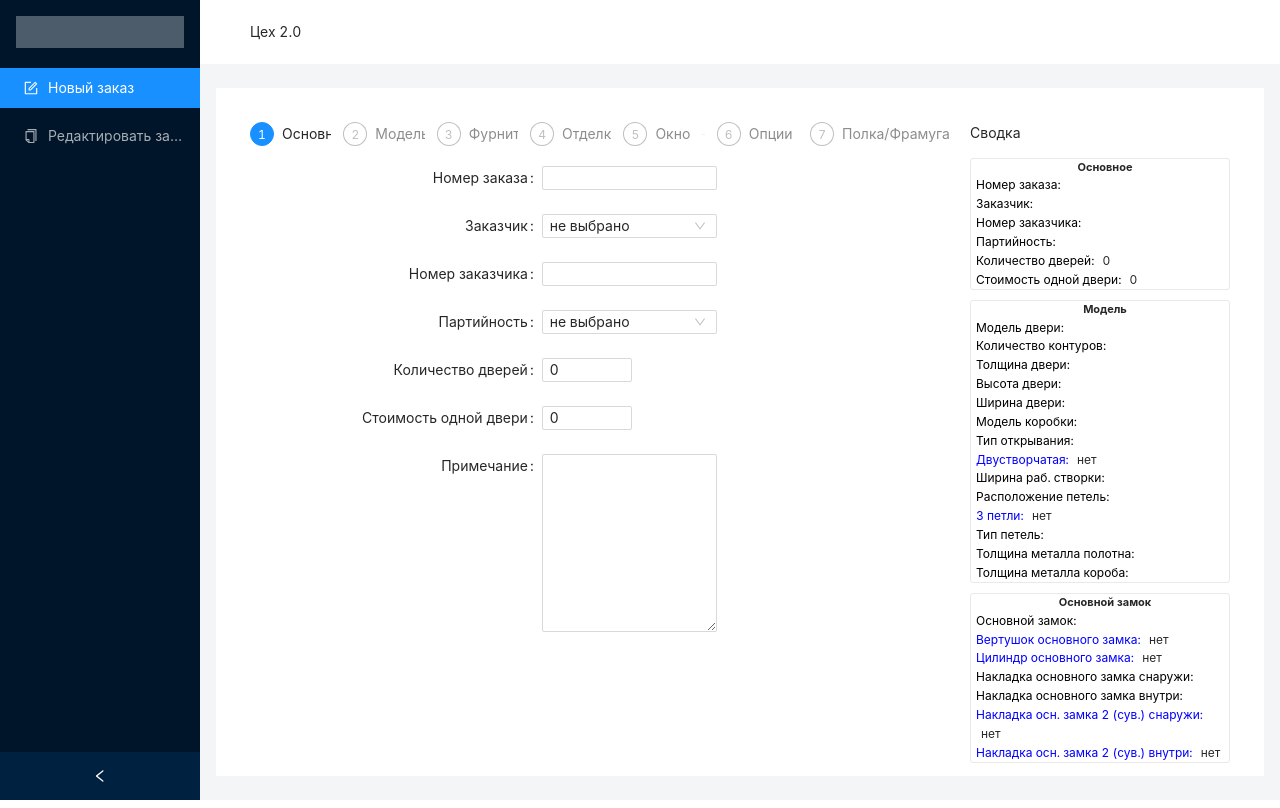
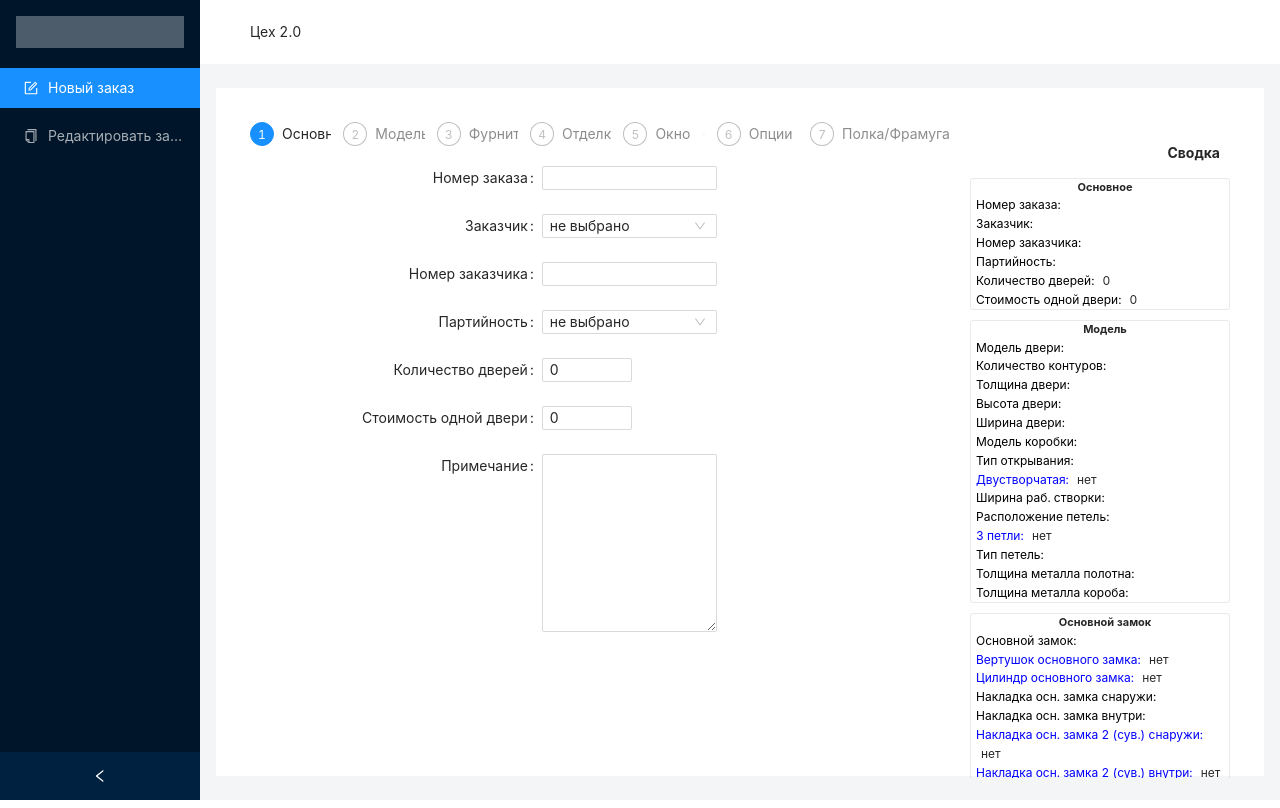
Before and after one commit to ProSysYo/ceh, a React (Create React App) app in the folder client/: page /neworder in a window 1280 px wide. Built offline with nearby package versions, Linux system fonts and the light colour scheme.

Commit message:
редактирование сводки заказа

```diff
--- a/client/src/index.css
+++ b/client/src/index.css
@@ -11,3 +11,19 @@ code {
   font-family: source-code-pro, Menlo, Monaco, Consolas, 'Courier New',
     monospace;
 }
+
+::-webkit-scrollbar {
+  width: 7px;
+  background-color: #f9f9fd;
+}
+
+::-webkit-scrollbar-thumb {
+  border-radius: 10px;
+  background-color: #a8d9f5;
+}
+
+::-webkit-scrollbar-track {
+  -webkit-box-shadow: inset 0 0 6px rgba(0,0,0,0.2);
+  border-radius: 10px;
+  background-color: #f9f9fd;
+}
--- a/client/src/pages/Order/NewOrder.tsx
+++ b/client/src/pages/Order/NewOrder.tsx
@@ -91,4 +91,6 @@ const Steps = styled.div`
 
 const StepControls = styled.div`
     margin-top: 20px;
+    height: 75vh;
+    overflow-x: hidden;
 `;
--- a/client/src/pages/Order/Step6.tsx
+++ b/client/src/pages/Order/Step6.tsx
@@ -51,7 +51,7 @@ const Step6: FC = () => {
                     <Checkbox checked={isBackSheet} onChange={(e)=> dispatch(setIsBackSheet(e.target.checked))} />
                 </Form.Item>
 
-                <Form.Item label="Термокабель">
+                <Form.Item label="Термокабель?">
                     <Checkbox checked={isDouble} onChange={(e)=> console.log(e)} />
                 </Form.Item>
 
@@ -63,15 +63,15 @@ const Step6: FC = () => {
                     <Checkbox checked={isEnhanceCloser} onChange={(e)=> dispatch(setIsEnhanceCloser(e.target.checked))} />
                 </Form.Item>
 
-                <Form.Item label="Электромагнит">
+                <Form.Item label="Электромагнит?">
                     <Checkbox checked={isDouble} onChange={(e)=> console.log(e)} />
                 </Form.Item>
 
-                <Form.Item label="Подсветка">
+                <Form.Item label="Подсветка?">
                     <Checkbox checked={isDouble} onChange={(e)=> console.log(e)} />
                 </Form.Item>
 
-                <Form.Item label="Уплотнитель">
+                <Form.Item label="Уплотнитель?">
                     <Select
                         items={locationHinges}
                         value={locationHinge}
--- a/client/src/pages/Order/SummaryInfo.tsx
+++ b/client/src/pages/Order/SummaryInfo.tsx
@@ -41,14 +41,79 @@ const SummaryInfo: React.FC = () => {
                 </Group>
 
                 <Group>
-                <TitileGroup>Основной замок</TitileGroup>
+                    <TitileGroup>Основной замок</TitileGroup>
                     <SummaryItem title="Основной замок" value={order.baseLock}/>
                     <SummaryItem title="Вертушок основного замка" value={order.lockSpinner}/>
                     <SummaryItem title="Цилиндр основного замка" value={order.baseCylinder}/>
-                    <SummaryItem title="Накладка основного замка снаружи" value={order.baseCoverOutside}/>
-                    <SummaryItem title="Накладка основного замка внутри" value={order.baseCoverInside}/>
+                    <SummaryItem title="Накладка осн. замка снаружи" value={order.baseCoverOutside}/>
+                    <SummaryItem title="Накладка осн. замка внутри" value={order.baseCoverInside}/>
                     <SummaryItem title="Накладка осн. замка 2 (сув.) снаружи" value={order.baseCoverOutside2}/>
                     <SummaryItem title="Накладка осн. замка 2 (сув.) внутри" value={order.baseCoverInside2}/>
+                </Group>
+
+                <Group>
+                    <TitileGroup>Дополнительный замок</TitileGroup>
+                    <SummaryItem title="Дополнительный замок" value={order.optionalLock}/>
+                    <SummaryItem title="Цилиндр дополнительного замка" value={order.optionalCylinder}/>
+                    <SummaryItem title="Накладка доп. замка снаружи" value={order.optionalCoverOutside}/>
+                    <SummaryItem title="Накладка доп. замка внутри" value={order.optionalCoverInside}/>
+                </Group>
+
+                <Group>
+                    <TitileGroup>Другая фурнитура</TitileGroup>
+                    <SummaryItem title="Глазок" value={order.eye}/>
+                    <SummaryItem title="Расположение глазка" value={order.eyeLocation}/>
+                    <SummaryItem title="Ручка" value={order.handle}/>
+                    <SummaryItem title="Вертушок" value={order.spinner}/>
+                </Group>
+
+                <Group>
+                    <TitileGroup>Наружная отделка</TitileGroup>
+                    <SummaryItem title="Отделка / Тип панели" value={order.typeDecorationOutside}/>
+                    <SummaryItem title="Элемент отделки / Фрезеровка" value={order.decorationOutside}/>
+                    <SummaryItem title="Цвет пленки панели" value={order.wrapOutside}/>
+                    <SummaryItem title="Патина на панели" value={order.patinaOutside}/>
+                </Group>
+
+                <Group>
+                    <TitileGroup>Внутренняя отделка</TitileGroup>
+                    <SummaryItem title="Отделка / Тип панели" value={order.typeDecorationInside}/>
+                    <SummaryItem title="Элемент отделки / Фрезеровка" value={order.decorationInside}/>
+                    <SummaryItem title="Цвет пленки панели" value={order.wrapInside}/>
+                    <SummaryItem title="Патина на панели" value={order.patinaInside}/>
+                </Group>
+
+                <Group>
+                    <TitileGroup>Наличник</TitileGroup>
+                    <SummaryItem title="Расположение наличника (внутр. откр.)" value={order.locationJumb}/>
+                    <SummaryItem title="ШаблНаличникон" value={order.jamb}/>
+                    <SummaryItem title="Цвет пленки наличника" value={order.jambWrap}/>
+                </Group>
+
+                <Group>
+                    <TitileGroup>Окно</TitileGroup>
+                    <SummaryItem title="Тип окна" value={order.typeWindow}/>
+                    <SummaryItem title="Окно" value={order.doorWindow}/>
+                    <SummaryItem title="Цвет тонировки" value={order.colorTint}/>
+                    <SummaryItem title="Цвет ковки" value={order.colorForge}/>
+                    <SummaryItem title="Патина на ковке" value={order.patinaForge}/>
+                    <SummaryItem title="Высота стеклопакета" value={order.heightWindow}/>
+                    <SummaryItem title="Ширина стеклопакета" value={order.widthWindow}/>
+                    <SummaryItem title="Толщина стеклопакета" value={order.thickWindow}/>
+                </Group>
+
+                <Group>
+                    <TitileGroup>Опции</TitileGroup>
+                    <SummaryItem title="Порог из нержавейки" value={order.isStainlessDoorStep ? "да" : "нет"}/>
+                    <SummaryItem title="Уличная дверь" value={order.isStreetDoor ? "да" : "нет"}/>
+                    <SummaryItem title="Эксцентрик" value={order.isEccentric ? "да" : "нет"}/>
+                    <SummaryItem title="Задний лист" value={order.isBackSheet ? "да" : "нет"}/>
+                    <SummaryItem title="Термокабель?" value={order.isDouble ? "да" : "нет"}/>
+                    <SummaryItem title="Доводчик" value={order.isCloser ? "да" : "нет"}/>
+                    <SummaryItem title="Усиление под довочик" value={order.isEnhanceCloser ? "да" : "нет"}/>
+                    <SummaryItem title="Электромагнит?" value={order.isDouble ? "да" : "нет"}/>
+                    <SummaryItem title="Подсветка?" value={order.isDouble ? "да" : "нет"}/>
+                    <SummaryItem title="Уплотнитель?" value={order.isDouble ? "да" : "нет"}/>
                 </Group>
             </Items>
         </Container>
@@ -58,15 +123,21 @@ const SummaryInfo: React.FC = () => {
 export default SummaryInfo
 
 const Container = styled.div`
-
+    margin-top: 20px;
+    margin-bottom: 20px;
 `;
 
 const Title = styled.p`
-
+    display: block;
+    width: 100%;
+    padding-right: 10px;
+    text-align: end;
+    font-weight: 700;
 `;
 
 const Items = styled.div`
-
+    height: 75vh;
+    overflow-x: hidden;
 `;
 
 const TitileGroup = styled.span`
```
